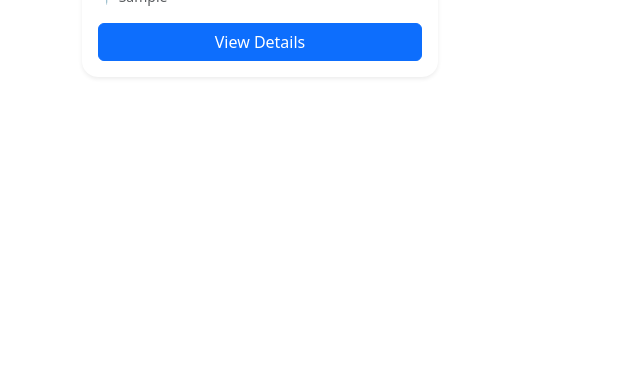
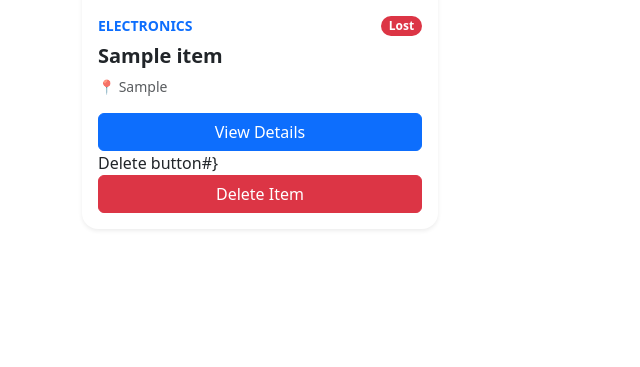
Before and after one commit to blairpeters/lost-found-django, a Django app: page / in a window 1280 px wide. Shown: the part 433-800 px from the top of the page, without its empty margins (0-640 px from the left). Run offline with Django 5.2, Linux system fonts and the light colour scheme; tables that the repository leaves empty hold one stand-in row (values such as "Sample post"); one stand-in notice (Sample message) is shown.

Commit message:
Add delete feature

```diff
--- a/myapp/views.py
+++ b/myapp/views.py
@@ -63,3 +63,20 @@ def register(request):
 def item_detail(request, pk):
     item = get_object_or_404(Item, pk=pk)
     return render(request, 'item_detail.html', {'item': item})
+
+#delete function that avoids accidental deletion when someone visits eg http://127.0.0.1:8000/delete/5/
+
+def delete_item(request, id):
+
+    item = get_object_or_404(Item, id=id)
+
+    if request.method == 'POST':
+
+        item_title = item.title
+        item.delete()
+
+        messages.success(request, f"{item_title} successfully deleted")
+
+        return redirect('home')
+
+    return redirect('home')
--- a/myproject/urls.py
+++ b/myproject/urls.py
@@ -13,6 +13,7 @@ Class-based views
 Including another URLconf
     1. Import the include() function: from django.urls import include, path
     2. Add a URL to urlpatterns:  path('blog/', include('blog.urls'))
+
 """
 from django.contrib import admin
 from django.urls import path
@@ -30,7 +31,7 @@ urlpatterns = [
     path('accounts/signup/', views.register, name='register'),
     path('accounts/logout/', views.signout, name='sign-out'),
     path('item/<int:pk>/', views.item_detail, name='item_detail'),
-
+    path('delete-item/<int:id>', views.delete_item, name='delete'),
 
 ]
 if settings.DEBUG:
--- a/templates/home.html
+++ b/templates/home.html
@@ -34,6 +34,18 @@
                         <a href="{% url 'item_detail' item.pk %}" class="btn btn-primary mt-auto w-100">
                             View Details
                         </a>
+                        Delete button#}
+
+                        <form action="{% url 'delete' item.id %}" method="POST"
+                              onsubmit="return confirm('Are you sure you want to permanently delete {{ item.title|escapejs }}?');">
+
+                            {% csrf_token %}
+
+                            <button type="submit" class="btn btn-danger w-100">
+                                Delete Item
+                            </button>
+
+                        </form>
                     </div>
                 </div>
             </div>
--- a/templates/master.html
+++ b/templates/master.html
@@ -45,9 +45,22 @@
     </div>
   </div>
 </nav>
+{##handle messages#}
+{% if messages %}
+    {% for message in messages %}
+        <div class="container mt-3">
+            <div class="alert alert-success alert-dismissible fade show" role="alert">
+                {{ message }}
+                <button type="button" class="btn-close" data-bs-dismiss="alert"></button>
+            </div>
+        </div>
+    {% endfor %}
+{% endif %}
 
 {% block content %}
 {% endblock %}
+{#to ensure that eg when i click the X to dismiss the messages shown they are dismissed#}
+<script src="https://cdn.jsdelivr.net/npm/bootstrap@5.3.8/dist/js/bootstrap.bundle.min.js"></script>
 
 </body>
 </html>
```
